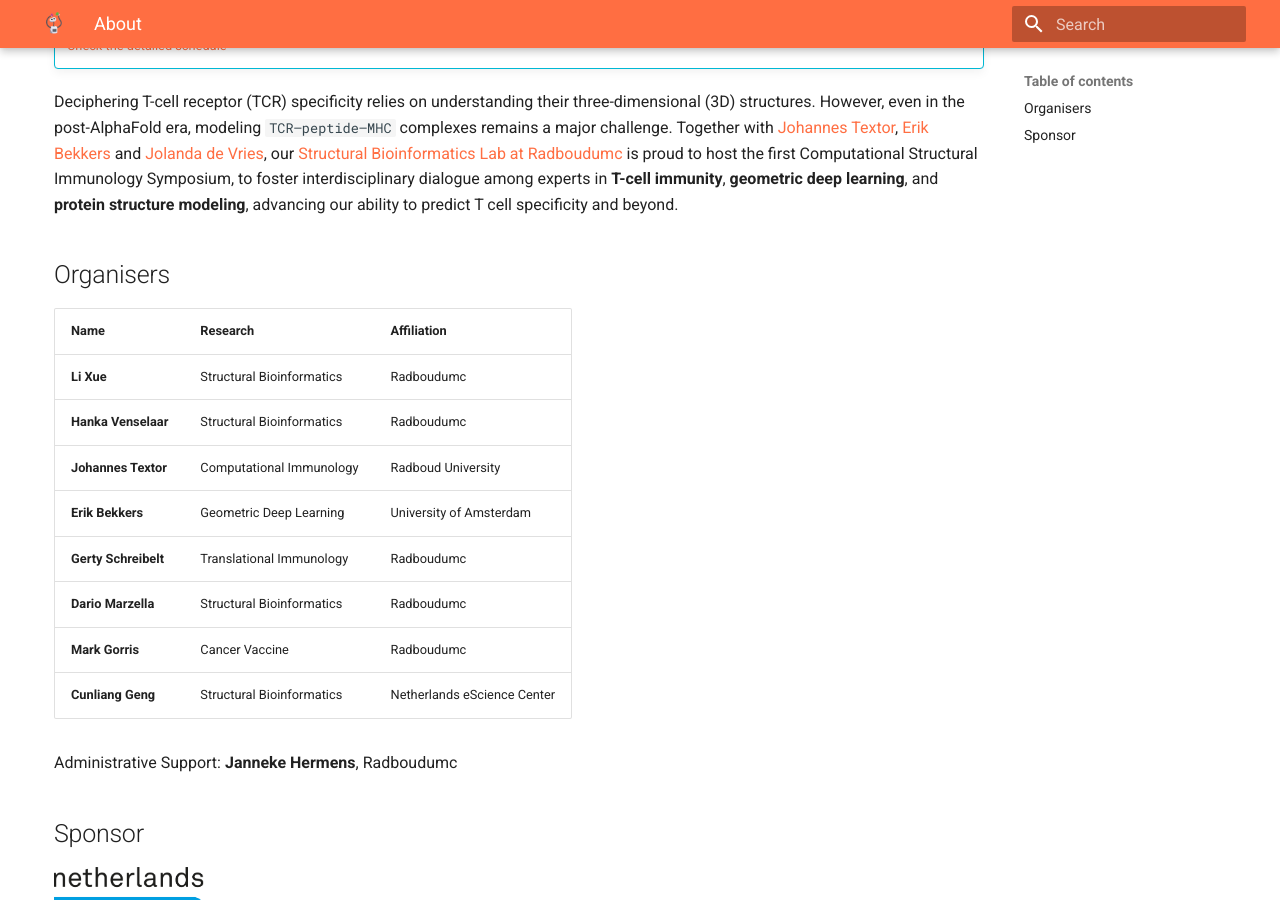
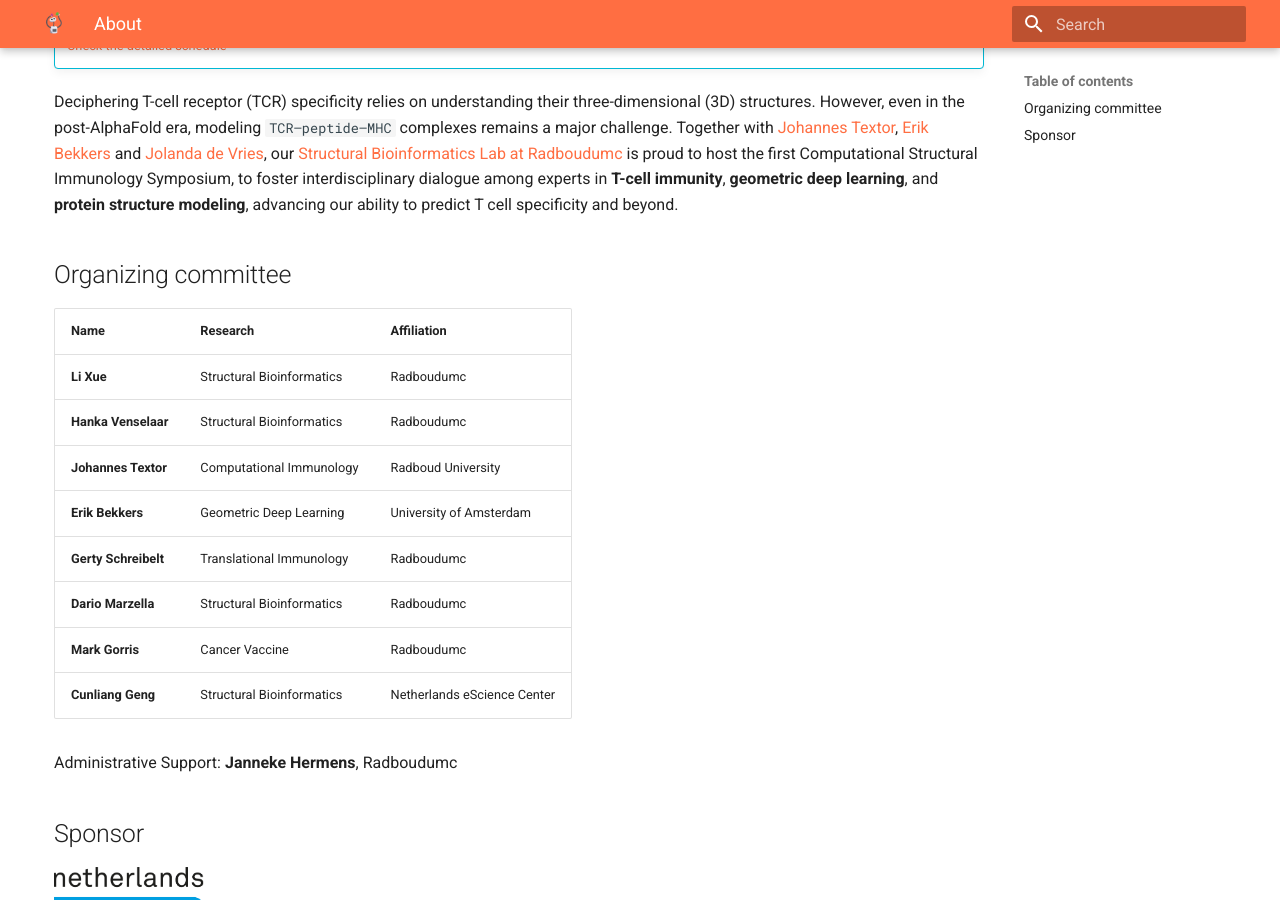
Before and after one commit to X-lab-3D/csi, an MkDocs documentation site: the page built from docs/index.md, in a window 1280 px wide and 900 px high, scrolled down 679 px. Built offline with MkDocs 1.6.1 and Material for MkDocs 9.7.7, drawn with Linux system fonts in a browser that asks for light colours; the version menu is left out.

Commit message:
Update index.md

```diff
--- a/docs/index.md
+++ b/docs/index.md
@@ -12,7 +12,7 @@
 Deciphering T-cell receptor (TCR) specificity relies on understanding their three-dimensional (3D) structures. However, even in the post-AlphaFold era, modeling `TCR–peptide–MHC` complexes remains a major challenge. Together with [Johannes Textor](https://www.linkedin.com/in/johannes-textor-28b168256/), [Erik Bekkers](https://www.linkedin.com/in/erik-bekkers-ba31a396/) and [Jolanda de Vries](https://www.linkedin.com/in/jolanda-de-vries-31a54816/), our [Structural Bioinformatics Lab at Radboudumc](https://www.radboudumc.nl/en/research/research-groups/structural-bioinformatics) is proud to host the first Computational Structural Immunology Symposium, to foster interdisciplinary dialogue among experts in  **T-cell immunity**, **geometric deep learning**, and **protein structure modeling**, advancing our ability to predict T cell specificity and beyond.
 
 
-## Organisers
+## Organizing committee
 
 | Name | Research | Affiliation |
 |------|-----------|-------------|
```
